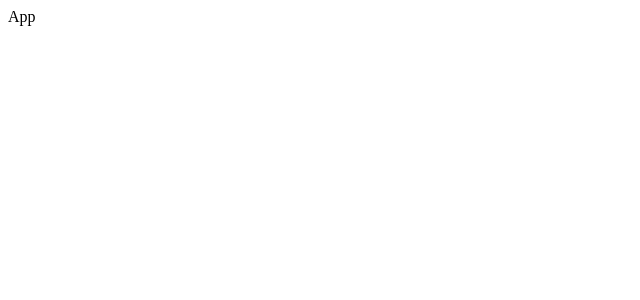
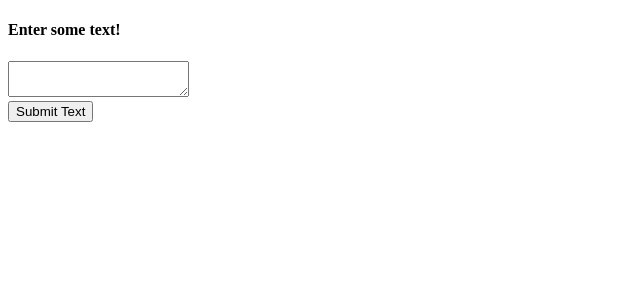
Before and after one commit to meiflin123/TagCloud, a React (Create React App) app: page / in a window 1280 px wide. Shown: the top 300 px of the page, without its empty margins (0-640 px from the left). Built offline with nearby package versions, Linux system fonts and the light colour scheme.

Commit message:
create textArea and button inside WordBox component

```diff
--- a/src/App.js
+++ b/src/components/App.js
@@ -1,9 +1,16 @@
 import React from 'react';
+import WordBox from './WordBox';
 
 class App extends React.Component {
 
+
   render() {
-    return <div>App</div>
+    return (
+      <div>
+        <WordBox />
+      </div>
+
+    )
   }
 }
 
--- /dev/null
+++ b/src/components/WordBox.js
@@ -0,0 +1,33 @@
+import React from 'react';
+
+class WordBox extends React.Component {
+  state = { text: '' };
+  // create a text area and a button in a form
+  // create onChange handler for text area
+    // record state
+  // when the input is submitted, text area should be emptied.
+
+  handleText = e => {
+    this.setState({ text: e.target.value });
+    console.log(this.state.text);
+  };
+
+  handleSubmit = e => {
+    e.preventDefault();
+    this.setState( {text: ''});
+  };
+
+  render() {
+     return (
+      <form onSubmit={this.handleSubmit}>
+        <h4>Enter some text!</h4>
+        <textarea onChange={this.handleText} value={this.state.text} />
+        <div>
+          <button>Submit Text</button>
+        </div>
+      </form>
+    )
+  }
+}
+
+export default WordBox;
--- a/src/index.js
+++ b/src/index.js
@@ -1,5 +1,5 @@
 import React from 'react';
 import ReactDOM from 'react-dom';
-import App from './App';
+import App from './components/App';
 
 ReactDOM.render(<App />, document.getElementById('root'));
```
